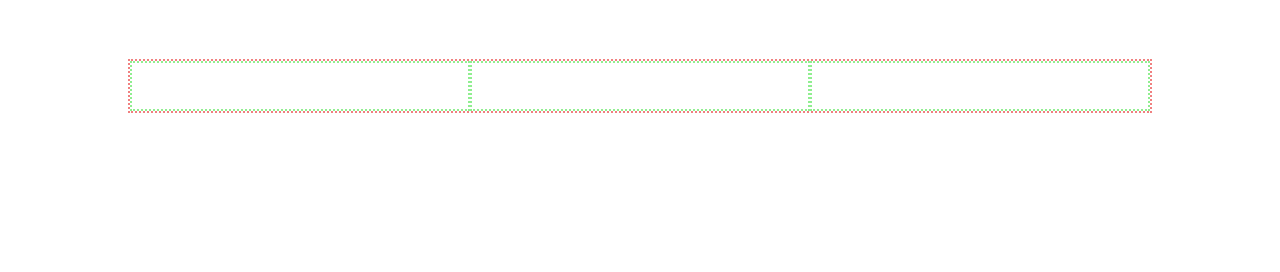
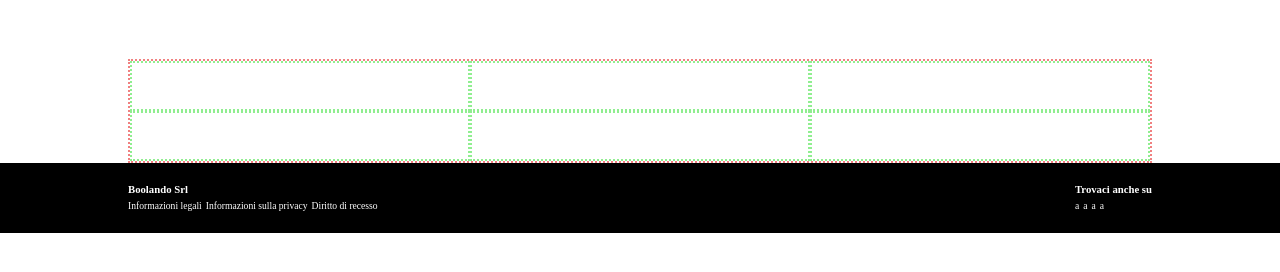
Before and after one commit to aalexebr/html-css-boolando, a plain HTML site: page index.html in a window 1280 px wide. Shown: the part 38-310 px from the top of the page. Drawn offline with Linux system fonts and the light colour scheme.

Commit message:
structure footer

```diff
--- a/css/style.css
+++ b/css/style.css
@@ -27,6 +27,7 @@
 }
 .flex{
     display: flex;
+    flex-wrap: wrap;
 }
 
 li{
@@ -56,6 +57,17 @@ main section{
     margin-top: 60px;
 }
 
-.card-row .flex{
-    flex-wrap: wrap;
+/*  FOOTER */
+
+footer{
+    background-color: black;
+    color: white;
+    padding: 20px 0;
 }
+
+.footer-column li{
+    font-size: 0.6em;
+}
+.footer-row{
+    justify-content: space-between;
+}
--- a/index.html
+++ b/index.html
@@ -11,6 +11,7 @@
     <link rel="stylesheet" href="css/style.css">
 </head>
 <body class="debug">
+    <!--  HEADER -->
     <header>
         <div class="container">
             <div class="header-row flex">
@@ -32,6 +33,8 @@
             </div>
         </div>
     </header>
+
+    <!--   MAIN -->
     <main>
         <div class="container">
             <section>
@@ -45,12 +48,52 @@
                     <div class="card">
 
                     </div>
+                    <div class="card">
+
+                    </div>
+                    <div class="card">
+
+                    </div>
+                    <div class="card">
+
+                    </div>
                 </div>
             </section>
         </div>
     </main>
+    <!-- FOOTER -->
     <footer>
-
+        <div class="container">
+            <div class="footer-row flex">
+                <div class="footer-column">
+                    <h6>
+                        Boolando Srl
+                    </h6>
+                    <ul>
+                        <li>
+                            <a href="">Informazioni legali</a>
+                        </li>
+                        <li>
+                            <a href="">Informazioni sulla privacy</a>
+                        </li>
+                        <li>
+                            <a href="">Diritto di recesso</a>
+                        </li>
+                    </ul>
+                </div>
+                <div class="footer-column">
+                    <h6>
+                        Trovaci anche su
+                    </h6>
+                    <ul>
+                        <li>a</li>
+                        <li>a</li>
+                        <li>a</li>
+                        <li>a</li>
+                    </ul>
+                </div>
+            </div>
+        </div>
     </footer>
 </body>
 </html>
```
